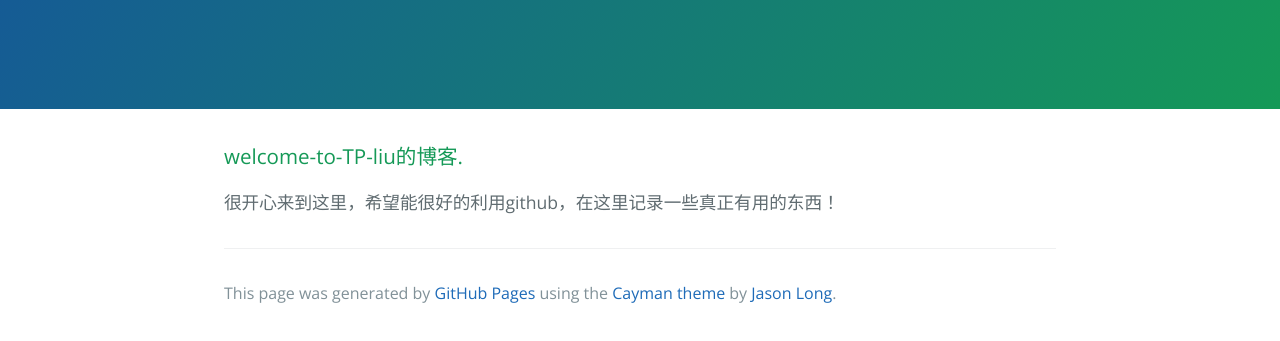
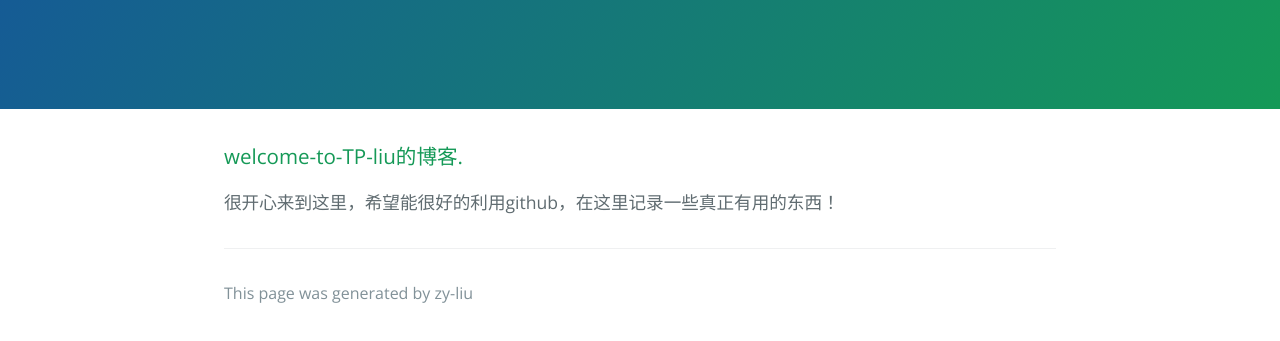
Before and after one commit to TP-liu/TP-liu.github.io, a plain HTML site: page index.html in a window 1280 px wide. Shown: the part 161-502 px from the top of the page. Drawn offline with nearby package versions, Linux system fonts and the light colour scheme.

Commit message:
Update index.html

```diff
--- a/index.html
+++ b/index.html
@@ -25,7 +25,7 @@
 
       <footer class="site-footer">
 
-        <span class="site-footer-credits">This page was generated by <a href="https://pages.github.com">GitHub Pages</a> using the <a href="https://github.com/jasonlong/cayman-theme">Cayman theme</a> by <a href="https://twitter.com/jasonlong">Jason Long</a>.</span>
+        <span class="site-footer-credits">This page was generated by zy-liu</span>
       </footer>
 
     </section>
```
